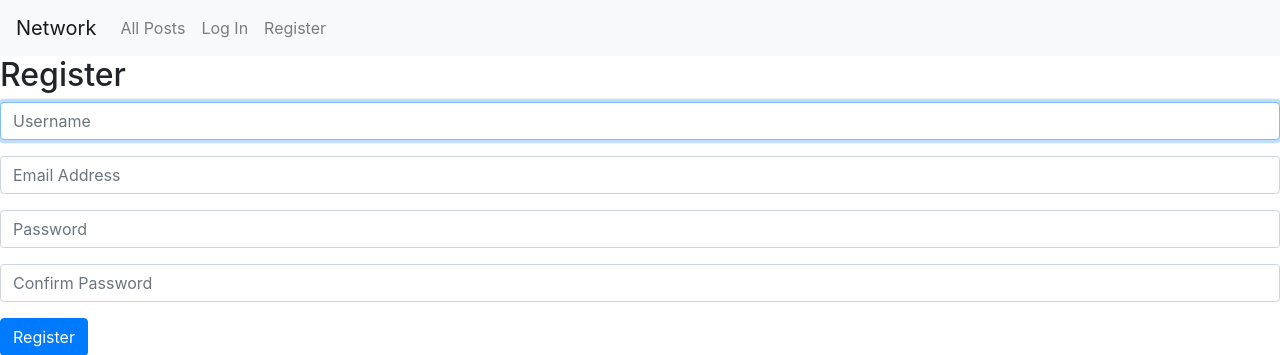
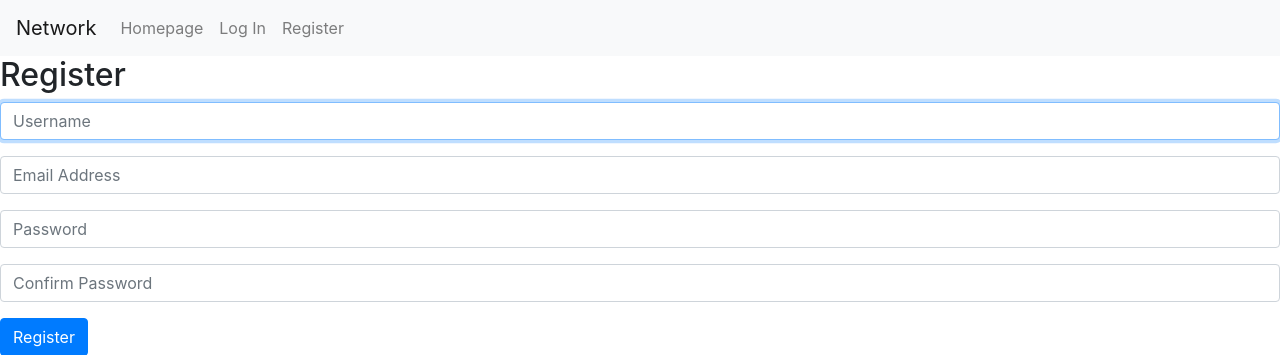
Before and after one commit to DaniNorth/beanThere, a Django app: template project5/beanThere/templates/network/register.html in a window 1280 px wide. Shown: the top 355 px of the page. Run offline with Django 3.2, Linux system fonts and the light colour scheme; the template is opened without the code that fills it, so the values that code supplies are empty; some libraries are stand-ins or nearby versions.

Commit message:
Update layout.html
make relevant navbar names

```diff
--- a/project5/beanThere/templates/network/layout.html
+++ b/project5/beanThere/templates/network/layout.html
@@ -21,11 +21,11 @@
                     </li>
                 {% endif %}
                 <li class="nav-item">
-                  <a class="nav-link" href="{% url 'index' %}">All Posts</a>
+                  <a class="nav-link" href="{% url 'index' %}">Homepage</a>
                 </li>
                 {% if user.is_authenticated %}
                     <li class="nav-item">
-                        <a class="nav-link" href="#">Following</a>
+                        <a class="nav-link" href="#">Friends</a>
                     </li>
                     <li class="nav-item">
                         <a class="nav-link" href="{% url 'logout' %}">Log Out</a>
```
